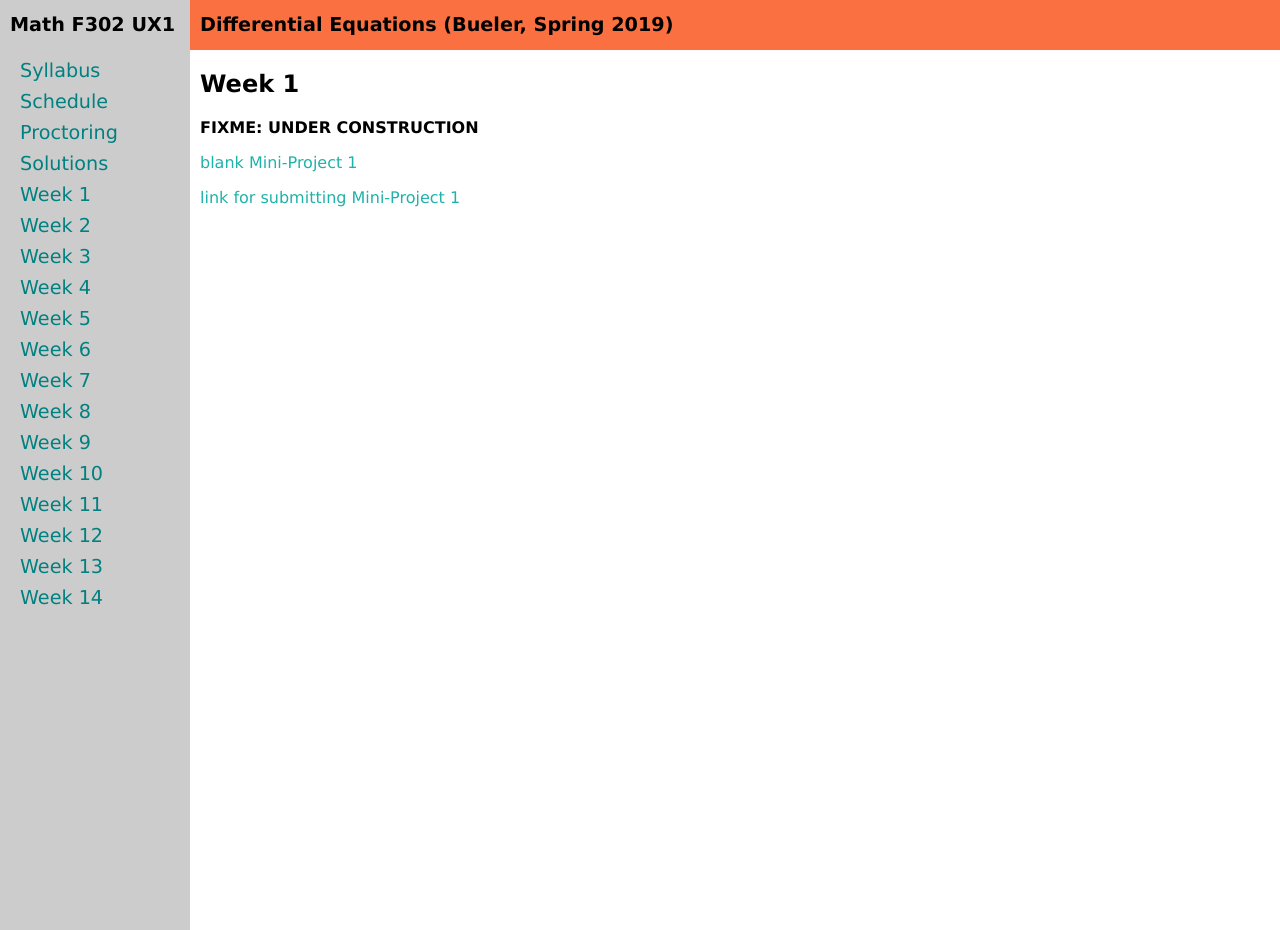
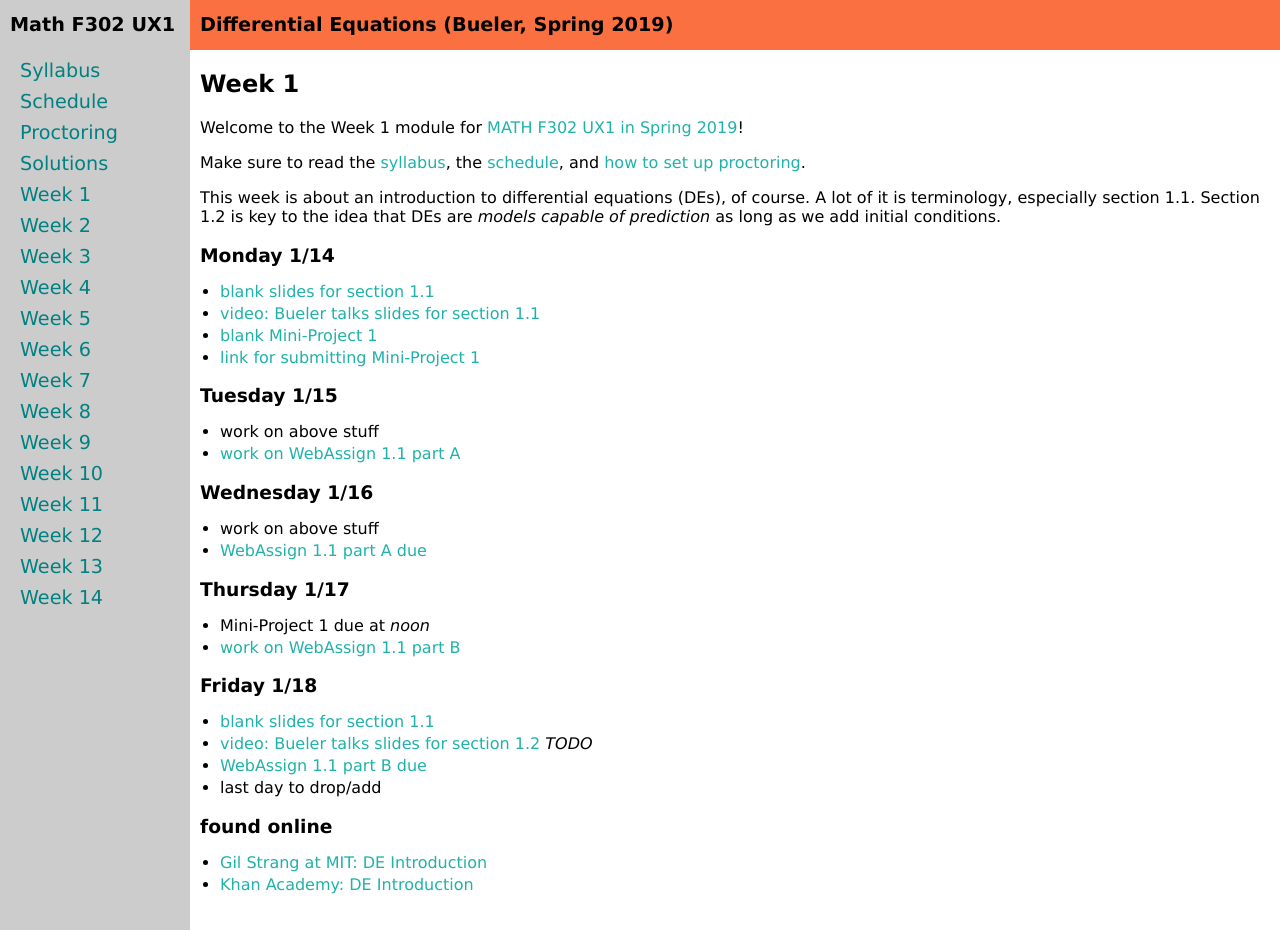
Before and after one commit to bueler/math302, a Jekyll site: the page built from week1.md, in a window 1280 px wide and 930 px high. Built offline with Jekyll 4.4.1, drawn with Linux system fonts in a browser that asks for light colours.

Commit message:
set up week 1; only video for 1.2 remains TODO

```diff
--- a/week1.md
+++ b/week1.md
@@ -5,8 +5,37 @@ title: Week 1
 
 ## Week 1
 
-**FIXME: UNDER CONSTRUCTION**
+Welcome to the Week 1 module for [MATH F302 UX1 in Spring 2019](index.html)!
 
-[blank Mini-Project 1](assets/mp/mp1.pdf)
+Make sure to read the [syllabus](syllabus.pdf), the [schedule](schedule.pdf), and [how to set up proctoring](proctoring.pdf).
 
-[link for submitting Mini-Project 1](https://docs.google.com/forms/d/e/1FAIpQLSeoURKbu4cTWw0wGhLfuiMjBODipJlRBCNd8cyza3tRRrg8Yw/viewform?usp=sf_link)
+This week is about an introduction to differential equations (DEs), of course.  A lot of it is terminology, especially section 1.1.  Section 1.2 is key to the idea that DEs are _models capable of prediction_ as long as we add initial conditions.
+
+### Monday 1/14
+* [blank slides for section 1.1](assets/slides/1-1.pdf)
+* [video: Bueler talks slides for section 1.1](https://drive.explaineverything.com/thecode/UNGQFSV)
+* [blank Mini-Project 1](assets/mp/mp1.pdf)
+* [link for submitting Mini-Project 1](https://docs.google.com/forms/d/e/1FAIpQLSeoURKbu4cTWw0wGhLfuiMjBODipJlRBCNd8cyza3tRRrg8Yw/viewform?usp=sf_link)
+
+### Tuesday 1/15
+* work on above stuff
+* [work on WebAssign 1.1 part A](https://www.webassign.net/)
+
+### Wednesday 1/16
+* work on above stuff
+* [WebAssign 1.1 part A due](https://www.webassign.net/)
+
+### Thursday 1/17
+* Mini-Project 1 due at _noon_
+* [work on WebAssign 1.1 part B](https://www.webassign.net/)
+
+### Friday 1/18
+* [blank slides for section 1.1](assets/slides/1-2.pdf)
+* [video: Bueler talks  slides for section 1.2](FIXME)  _TODO_
+* [WebAssign 1.1 part B due](https://www.webassign.net/)
+* last day to drop/add
+
+
+### found online
+* [Gil Strang at MIT: DE Introduction](https://www.youtube.com/watch?v=ghjOS7Q82s0)
+* [Khan Academy: DE Introduction](https://www.khanacademy.org/math/differential-equations/first-order-differential-equations)
```
